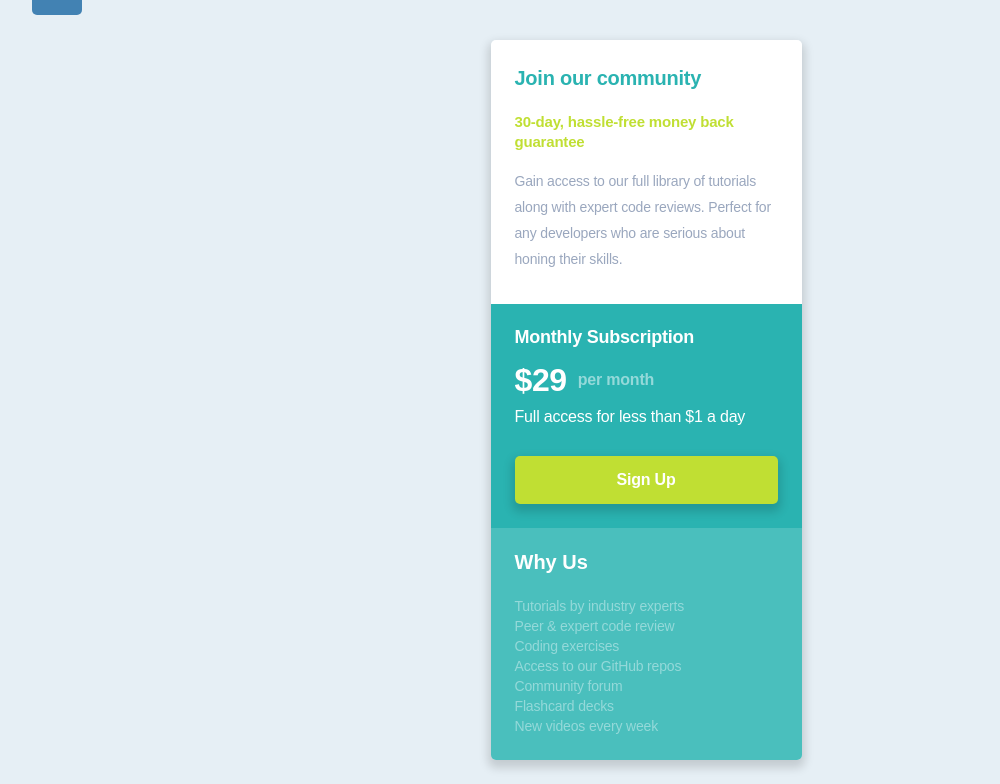
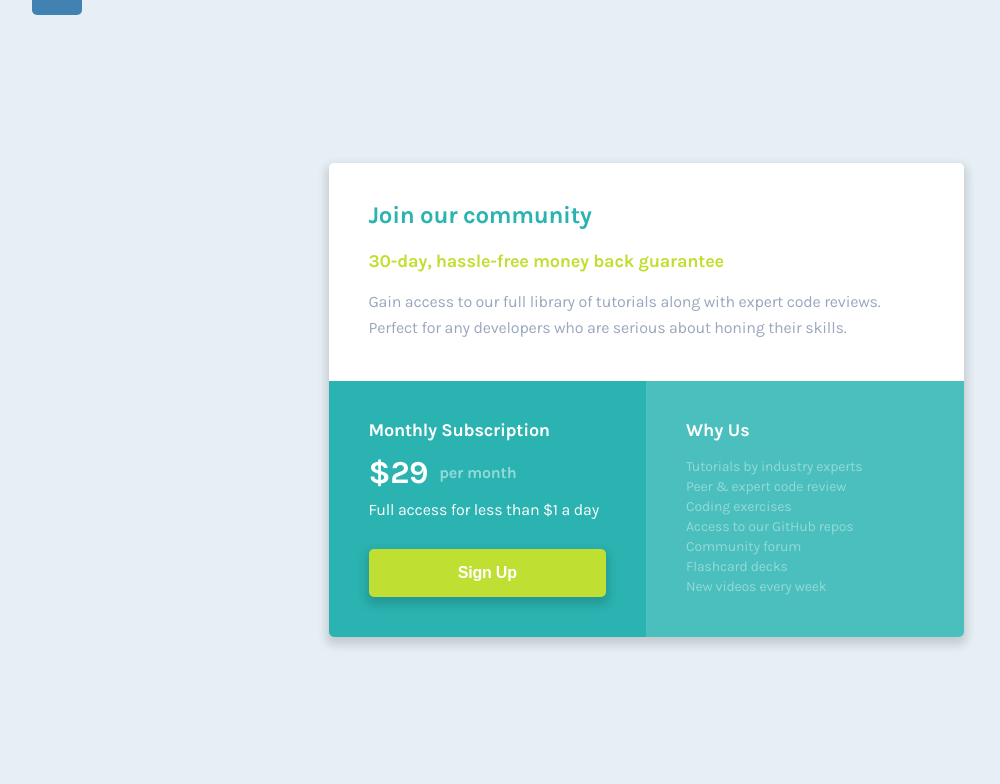
Before and after one commit to alexanderivanov2/frontend-mentor, a Vue app: page /newbie/single-price-grid in a window 1536 px wide. Shown: the top 784 px of the page, without its empty margins (122-1122 px from the left). Built offline with nearby package versions, Linux system fonts and the light colour scheme.

Commit message:
implement desktop single price grid

```diff
--- a/src/assets/styles/components/newbie/_singlePriceGrid.scss
+++ b/src/assets/styles/components/newbie/_singlePriceGrid.scss
@@ -1,5 +1,6 @@
+@import url('https://fonts.googleapis.com/css2?family=Karla:ital,wght@0,200..800;1,200..800&display=swap');
+
 .single-price-grid {
-    @import url('https://fonts.googleapis.com/css2?family=Karla:ital,wght@0,200..800;1,200..800&display=swap');
     $white: #ffffff;
     $aqua: #2AB3B1;
     $light-aqua: #4abfbd;
@@ -12,6 +13,8 @@
     font-family: "Karla", sans-serif;
     border-radius: $br;
     box-shadow: 0px 5px 10px 3px rgba(0, 0, 0, 0.15);
+
+
 
     .cell {
         width: 100%;
@@ -118,4 +121,54 @@
             font-size: 14px;
         }
     }
+
+    @media screen and (min-width: 1440px) {
+        display: flex;
+        flex-wrap: wrap;
+        max-width: 635px;
+
+        .section-subscription, .section-why-us {
+            flex: 0 0 50%;
+        }
+
+        .cell {
+            padding: 40px;
+        }
+
+        .section-title {
+            font-size: 18px;
+        }
+
+        .section-join {
+            .join-title {
+                font-size: 24px;
+                letter-spacing: -0.3px;
+                line-height: auto;
+            }
+
+            .join-benefit {
+                font-size: 18px;
+                letter-spacing: -0.22px;
+                line-height: auto;
+                margin-bottom: 18px;
+            }
+
+            .join-description {
+                font-size: 16px;
+                letter-spacing: -0.2px;
+            }
+        }
+
+        .section-subscription {
+            border-bottom-left-radius: $br;
+        }
+
+        .section-why-us {
+            border-bottom-left-radius: 0;
+
+            .why-us-title {
+                margin-bottom: 18px;
+            }
+        }
+    }
 }
--- a/src/components/NewbieCards/SinglePriceGrid.vue
+++ b/src/components/NewbieCards/SinglePriceGrid.vue
@@ -12,7 +12,7 @@
             <button class="subscription-sign-up">Sign Up</button>
         </div>
         <div class="section-why-us cell">
-            <h3 class="section-title">Why Us</h3>
+            <h3 class="section-title why-us-title">Why Us</h3>
             <div class="benefits">
                 <p class="why-us-benefit benefit" v-for="(benefit, index) in formatBenefits" :key="index">{{ benefit }}</p>
             </div>
```
